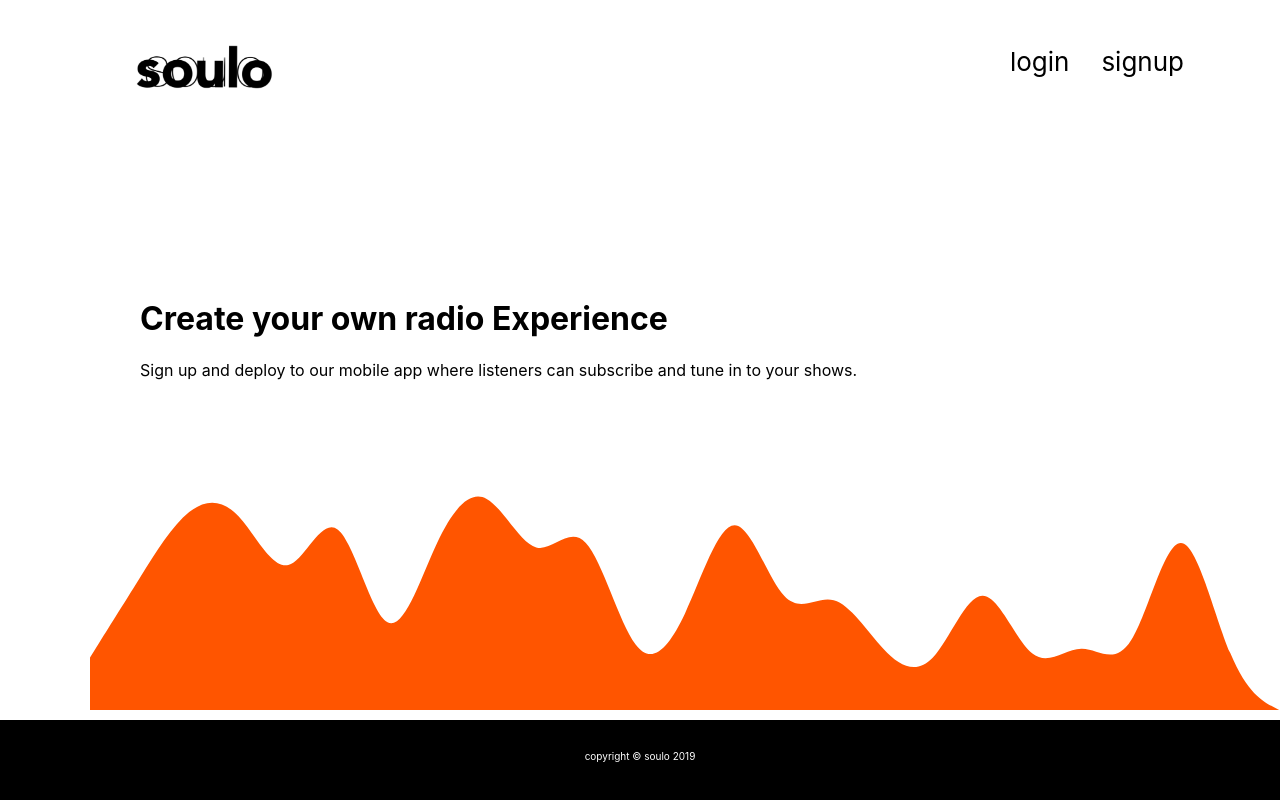
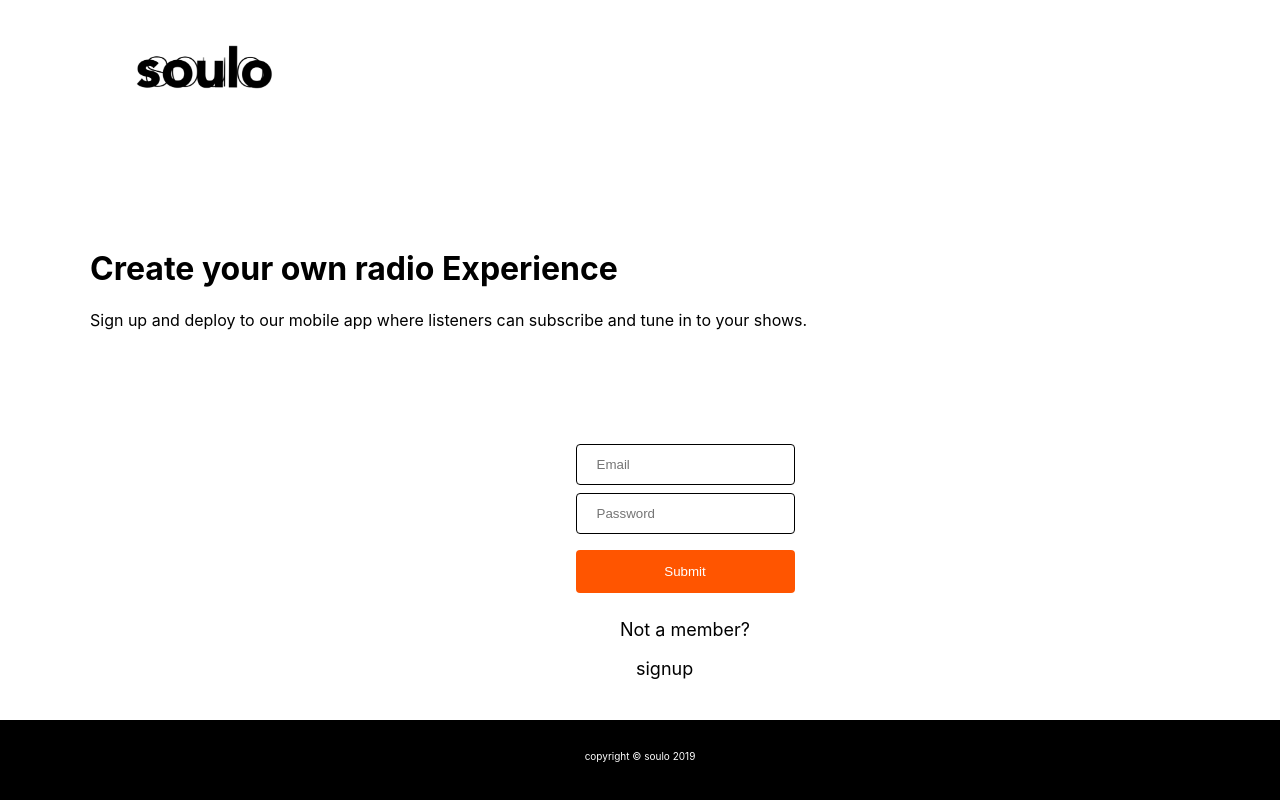
Before and after one commit to zayslash/soulo, a React (Create React App) app in the folder soulo-web-client/: page / in a window 1280 px wide. Shown: the top 800 px of the page. Built offline with nearby package versions, Linux system fonts and the light colour scheme.

Commit message:
Changed Greetings page

```diff
--- a/soulo-web-client/src/App.js
+++ b/soulo-web-client/src/App.js
@@ -21,22 +21,24 @@ function Navigation() {
             <img alt="soulo" className="App-logo" src={require("./logo.png")} />
           </NavLink>
         </li>
-
-        <li className="nav-login">
-          <NavLink className="nav-link" exact to="/login">
-            login
-          </NavLink>
-          <NavLink className="nav-link" exact to="/signup">
-            signup
-          </NavLink>
-        </li>
       </ul>
     </nav>
   );
 }
 
 function Footer() {
-  return <div className="footer">copyright © soulo 2019</div>;
+  return (
+    <div>
+      <svg xmlns="http://www.w3.org/2000/svg" viewBox="0 0 1440 320">
+        <path
+          fill="#ff5500"
+          fill-opacity="1"
+          d="M0,256L10,240C20,224,40,192,60,160C80,128,100,96,120,80C140,64,160,64,180,85.3C200,107,220,149,240,144C260,139,280,85,300,101.3C320,117,340,203,360,213.3C380,224,400,160,420,117.3C440,75,460,53,480,64C500,75,520,117,540,122.7C560,128,580,96,600,117.3C620,139,640,213,660,240C680,267,700,245,720,202.7C740,160,760,96,780,96C800,96,820,160,840,181.3C860,203,880,181,900,186.7C920,192,940,224,960,245.3C980,267,1000,277,1020,256C1040,235,1060,181,1080,181.3C1100,181,1120,235,1140,250.7C1160,267,1180,245,1200,245.3C1220,245,1240,267,1260,234.7C1280,203,1300,117,1320,117.3C1340,117,1360,203,1380,250.7C1400,299,1420,309,1430,314.7L1440,320L1440,320L1430,320C1420,320,1400,320,1380,320C1360,320,1340,320,1320,320C1300,320,1280,320,1260,320C1240,320,1220,320,1200,320C1180,320,1160,320,1140,320C1120,320,1100,320,1080,320C1060,320,1040,320,1020,320C1000,320,980,320,960,320C940,320,920,320,900,320C880,320,860,320,840,320C820,320,800,320,780,320C760,320,740,320,720,320C700,320,680,320,660,320C640,320,620,320,600,320C580,320,560,320,540,320C520,320,500,320,480,320C460,320,440,320,420,320C400,320,380,320,360,320C340,320,320,320,300,320C280,320,260,320,240,320C220,320,200,320,180,320C160,320,140,320,120,320C100,320,80,320,60,320C40,320,20,320,10,320L0,320Z"
+        ></path>
+      </svg>
+      <div className="footer">copyright © soulo 2019</div>
+    </div>
+  );
 }
 
 class App extends React.Component {
--- a/soulo-web-client/src/pages/greetingPage.js
+++ b/soulo-web-client/src/pages/greetingPage.js
@@ -1,23 +1,18 @@
 import React from "react";
 import "./greetingPage.css";
+import LoginPage from "./loginPage";
 
 function greetingPage(props) {
   return (
     <div className="MainContainer">
+      <h1>Create your own radio Experience</h1>
+      <p>
+        Sign up and deploy to our mobile app where listeners can subscribe and
+        tune in to your shows.
+      </p>
       <div className="Title-text">
-        <h1>Create your own radio Experience</h1>
-        <p>
-          Sign up and deploy to our mobile app where listeners can subscribe and
-          tune in to your shows.
-        </p>
+        <LoginPage />
       </div>
-      <svg xmlns="http://www.w3.org/2000/svg" viewBox="0 0 1440 320">
-        <path
-          fill="#ff5500"
-          fill-opacity="1"
-          d="M0,256L10,240C20,224,40,192,60,160C80,128,100,96,120,80C140,64,160,64,180,85.3C200,107,220,149,240,144C260,139,280,85,300,101.3C320,117,340,203,360,213.3C380,224,400,160,420,117.3C440,75,460,53,480,64C500,75,520,117,540,122.7C560,128,580,96,600,117.3C620,139,640,213,660,240C680,267,700,245,720,202.7C740,160,760,96,780,96C800,96,820,160,840,181.3C860,203,880,181,900,186.7C920,192,940,224,960,245.3C980,267,1000,277,1020,256C1040,235,1060,181,1080,181.3C1100,181,1120,235,1140,250.7C1160,267,1180,245,1200,245.3C1220,245,1240,267,1260,234.7C1280,203,1300,117,1320,117.3C1340,117,1360,203,1380,250.7C1400,299,1420,309,1430,314.7L1440,320L1440,320L1430,320C1420,320,1400,320,1380,320C1360,320,1340,320,1320,320C1300,320,1280,320,1260,320C1240,320,1220,320,1200,320C1180,320,1160,320,1140,320C1120,320,1100,320,1080,320C1060,320,1040,320,1020,320C1000,320,980,320,960,320C940,320,920,320,900,320C880,320,860,320,840,320C820,320,800,320,780,320C760,320,740,320,720,320C700,320,680,320,660,320C640,320,620,320,600,320C580,320,560,320,540,320C520,320,500,320,480,320C460,320,440,320,420,320C400,320,380,320,360,320C340,320,320,320,300,320C280,320,260,320,240,320C220,320,200,320,180,320C160,320,140,320,120,320C100,320,80,320,60,320C40,320,20,320,10,320L0,320Z"
-        ></path>
-      </svg>
     </div>
   );
 }
--- a/soulo-web-client/src/pages/loginPage.js
+++ b/soulo-web-client/src/pages/loginPage.js
@@ -3,7 +3,8 @@ import React from "react";
 import "./loginPage.css";
 import TextInput from "../common/textInput";
 import validate from "../common/validate";
-import auth from '../services/auth';
+import auth from "../services/auth";
+import { NavLink } from "react-router-dom";
 
 class LoginPage extends React.Component {
   constructor() {
@@ -71,11 +72,10 @@ class LoginPage extends React.Component {
       formData[formElementId] = this.state.formControls[formElementId].value;
     }
     console.dir(formData);
-    const {email, password} = formData;
-    auth.authenticate(email, password)
-    .then(response => {
+    const { email, password } = formData;
+    auth.authenticate(email, password).then(response => {
       console.log(response);
-    })
+    });
   };
 
   render() {
@@ -107,6 +107,12 @@ class LoginPage extends React.Component {
             disabled={!this.state.formIsValid}
           />
         </form>
+        <div>
+          <p> Not a member? </p>
+          <NavLink className="nav-link" exact to="/signup">
+            signup
+          </NavLink>
+        </div>
       </div>
     );
   }
```
